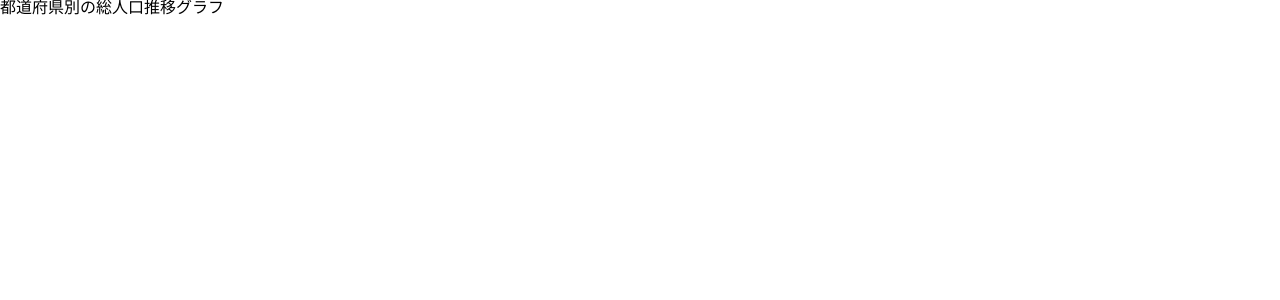
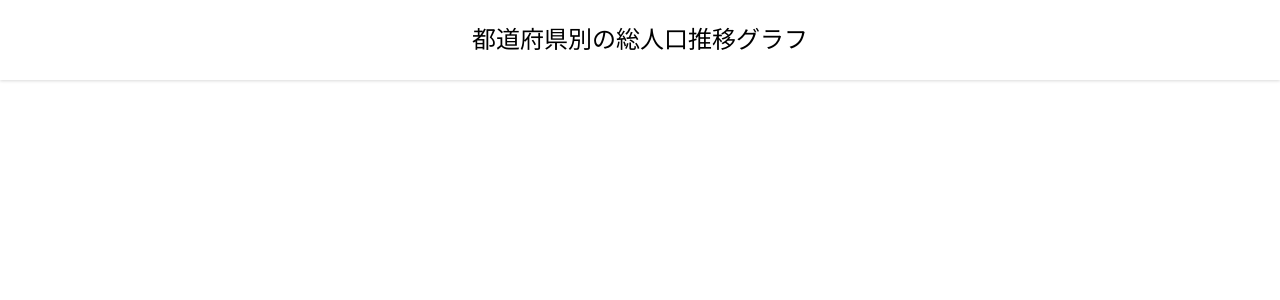
Before and after one commit to shota8888/population-transition, a React (Create React App) app: page / in a window 1280 px wide. Shown: the top 300 px of the page. Built offline with nearby package versions, Linux system fonts and the light colour scheme.

Commit message:
style:Headerのstyleを記述

```diff
--- a/src/components/Header/Header.tsx
+++ b/src/components/Header/Header.tsx
@@ -1,9 +1,25 @@
 import React from 'react'
+import styled from 'styled-components'
+
+const Container = styled.div`
+  width: 100%;
+  height: 80px;
+  display: flex;
+  justify-content: center;
+  align-items: center;
+  box-shadow: 0 1px 3px 0 rgb(0 0 0 / 15%);
+`
+
+const Title = styled.h1`
+  font-size: 1.5em;
+`
 
 export const Header = (): JSX.Element => {
   return (
     <div>
-      <h1>都道府県別の総人口推移グラフ</h1>
+      <Container>
+        <Title>都道府県別の総人口推移グラフ</Title>
+      </Container>
     </div>
   )
 }
```
